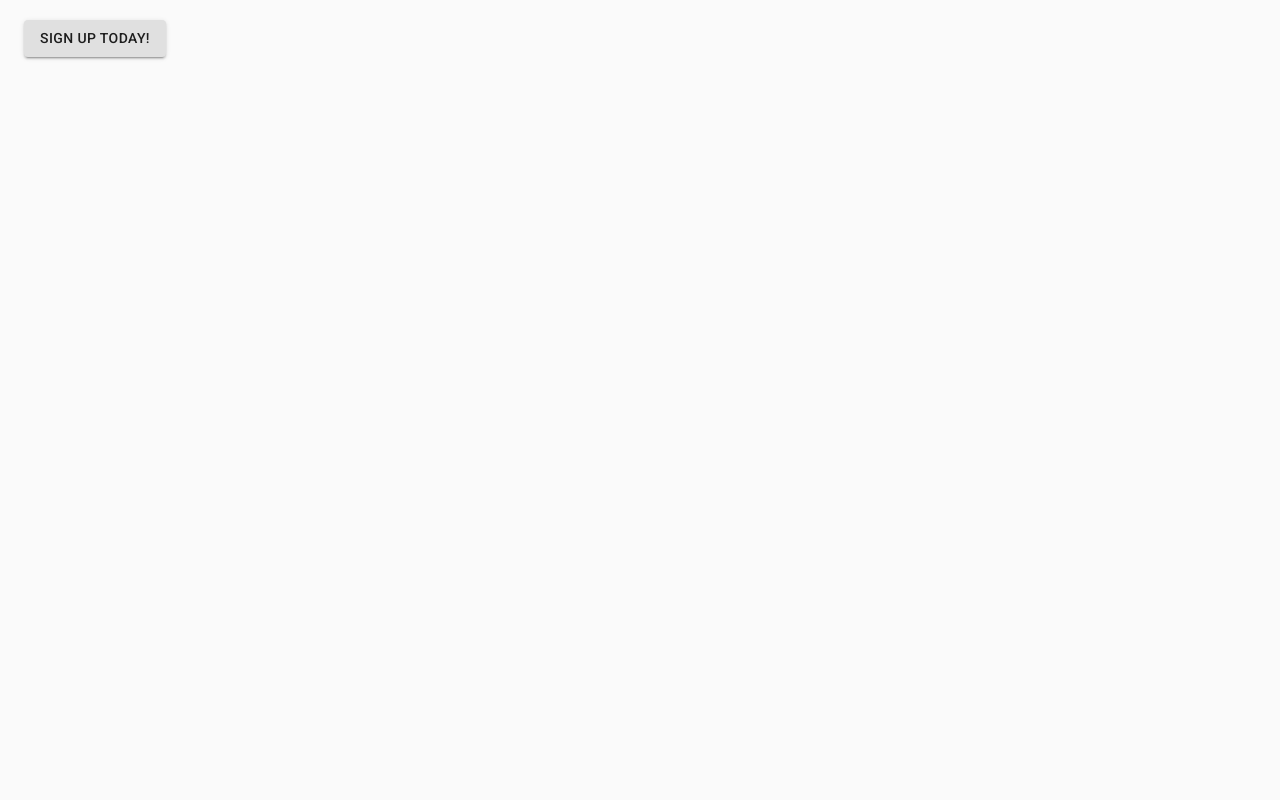
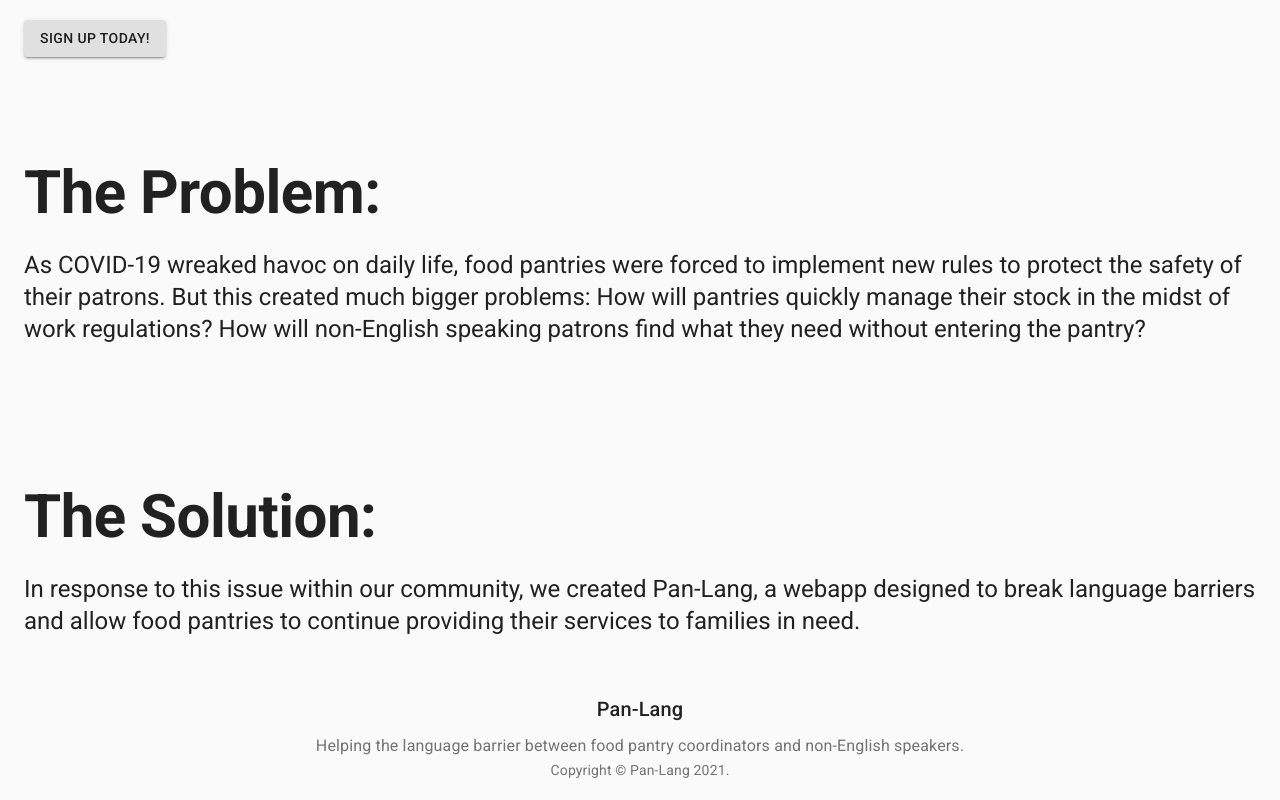
Before and after one commit to Pan-Lang/pan-lang.github.io, a React (Create React App) app: page / in a window 1280 px wide. Shown: the part 370-1170 px from the top of the page. Before the commit the page ends 800 px from the top, so only its background shows below. Built offline with nearby package versions, Linux system fonts and the light colour scheme; no server answers.

Commit message:
addition for landing page

```diff
--- a/src/pages/Home/Landing.js
+++ b/src/pages/Home/Landing.js
@@ -22,6 +22,45 @@
       <Button component={Link} variant="contained" to={SIGN_IN} className={classes.signInLink}>
         Sign up today!
       </Button>
+
+      <br></br><br></br><br></br><br></br><br></br><br></br>
+      <Typography variant="h2"><b>The Problem:</b></Typography>
+      <br></br>
+      <Typography variant="h5" paragraph="true">
+        As COVID-19 wreaked havoc on daily life, food pantries were forced
+        to implement new rules to protect the safety of their patrons.
+        But this created much bigger problems: How will pantries quickly manage
+        their stock in the midst of work regulations? How will non-English speaking
+        patrons find what they need without entering the pantry?
+      </Typography>
+
+      <br></br><br></br><br></br><br></br><br></br><br></br>
+      <Typography variant="h2"><b>The Solution:</b></Typography>
+      <br></br>
+      <Typography variant="h5" paragraph="true">
+        In response to this issue within our community, we created Pan-Lang,
+        a webapp designed to break language barriers and allow food pantries to
+        continue providing their services to families in need.
+      </Typography>
+
+      <br></br><br></br>
+      <footer className={classes.footer}>
+        <Container maxWidth="lg">
+        <Typography variant="h6" align="center" gutterBottom>
+          {"Pan-Lang"}
+        </Typography>
+        <Typography variant="subtitle1" align="center" color="textSecondary" component="p">
+          {"Helping the language barrier between food pantry coordinators and non-English speakers."}
+        </Typography>
+        <Typography variant="body2" color="textSecondary" align="center">
+          {'Copyright © '}
+          Pan-Lang{' '}
+        {new Date().getFullYear()}
+        {'.'}
+        </Typography>
+        </Container>
+      </footer>
+      <br></br>
     </Container>
   );
 }
```
